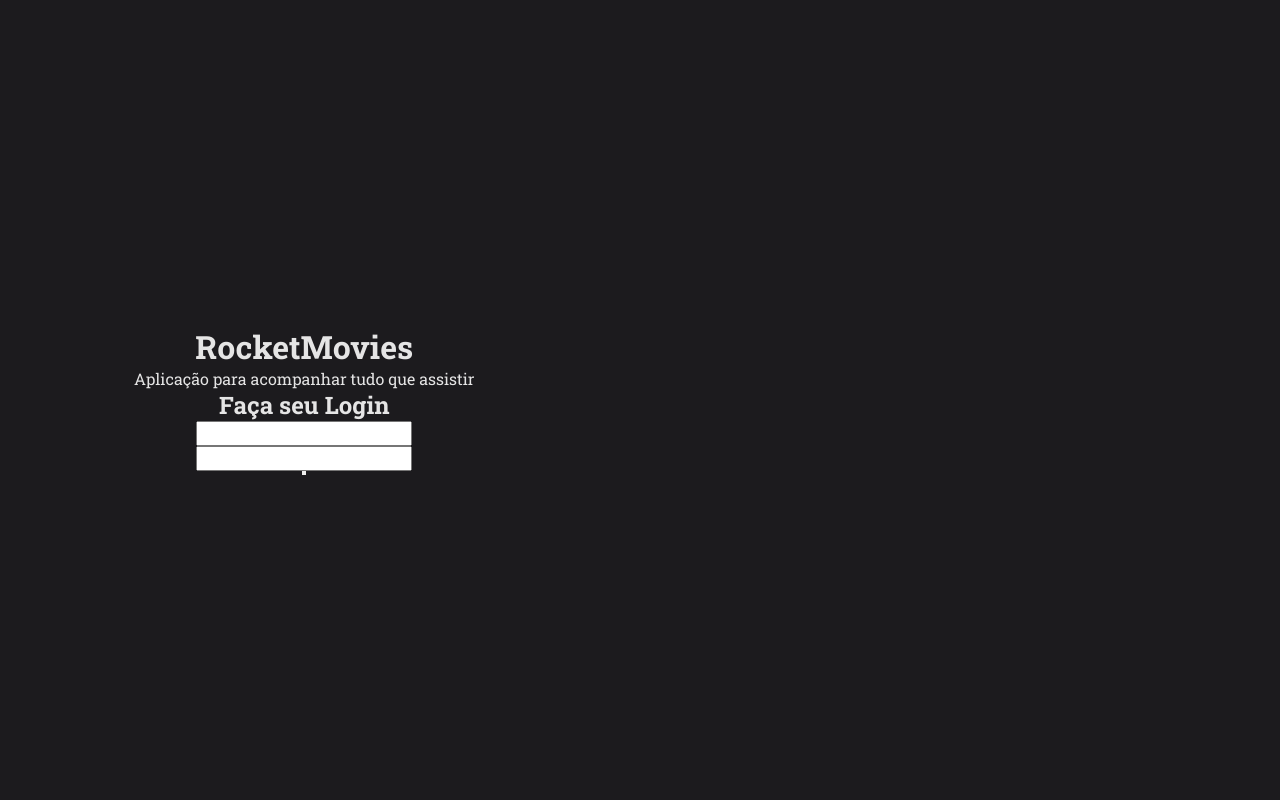
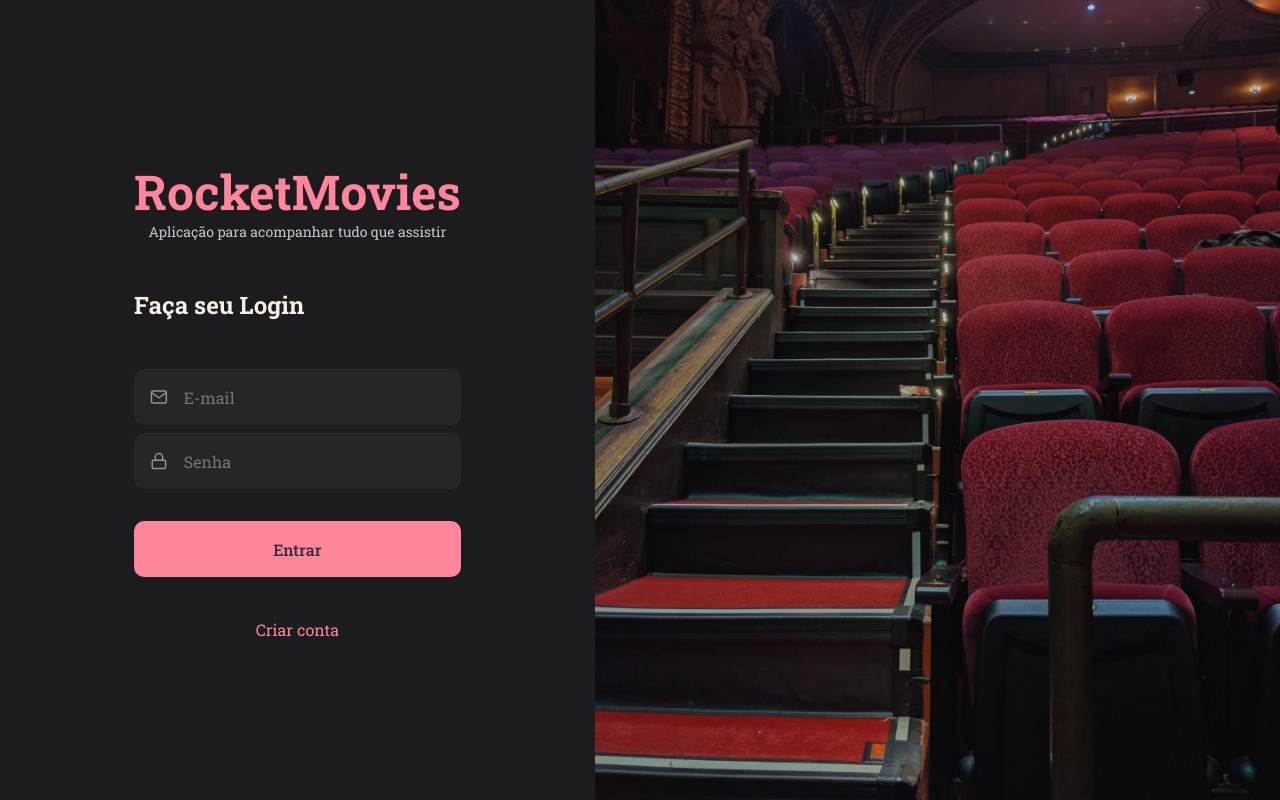
Before and after one commit to carloseduardob94/RocketMovie, a React (Vite) app: page / in a window 1280 px wide. Built offline with nearby package versions, Linux system fonts and the light colour scheme.

Commit message:
SignIn page create

```diff
--- /dev/null
+++ b/src/components/Button/index.jsx
@@ -0,0 +1,14 @@
+import { Container } from './styles'
+
+export function Button({ icon: Icon, title, loading = false, ...rest }){
+  return(
+    <Container
+      {...rest}
+      type="button"
+      disabled={loading}
+    >
+      {Icon && <Icon size={20} />}
+      {loading ? 'Carregando...' : title}
+    </Container>
+  )
+}
--- /dev/null
+++ b/src/components/Button/styles.js
@@ -0,0 +1,22 @@
+import styled from 'styled-components'
+
+export const Container = styled.button`
+  background-color: ${({ theme }) => theme.COLORS.PINK};
+
+  color: ${({ theme }) => theme.COLORS.GRAY_300};
+  font-weight: 500;
+
+  width: 100%;
+  height: 56px;
+
+  display: flex;
+  align-items: center;
+  justify-content: center;
+  border: none;
+
+  border-radius: 10px;
+
+  &:disabled {
+    opacity: 0.5;
+  }
+`
--- /dev/null
+++ b/src/components/Input/index.jsx
@@ -0,0 +1,10 @@
+import { Container } from './styles'
+
+export function Input({ icon: Icon, ...rest }){
+  return(
+    <Container>
+      {Icon && <Icon size={20} />}
+      <input {...rest} />
+    </Container>
+  )
+}
--- /dev/null
+++ b/src/components/Input/styles.js
@@ -0,0 +1,34 @@
+import styled from 'styled-components'
+
+export const Container = styled.div`
+  width: 100%;
+  display: flex;
+  align-items: center;
+
+  background-color: ${({ theme }) => theme.COLORS.BACKGROUND_700};
+  color: ${({ theme }) => theme.COLORS.GRAY_100};
+
+  margin-bottom: 8px;
+  border-radius: 10px;
+
+  > input {
+    width: 100%;
+    height: 56px;
+
+    padding: 18px 0;
+    padding-left: 16px;
+
+    background: transparent;
+    color: ${({ theme }) => theme.COLORS.WHITE};
+
+    border-radius: 10px;
+    border: none;
+
+    &:placeholder {
+      color: ${({ theme }) => theme.COLORS.GRAY_100};
+    }
+  }
+  > svg {
+    margin-left: 16px;
+  }
+`
--- a/src/pages/SignIn.jsx
+++ b/src/pages/SignIn.jsx
@@ -1,4 +1,10 @@
-import { Container, Form } from './styles'
+import { Container, Form, Background } from './styles'
+import { FiMail, FiLock } from 'react-icons/fi'
+
+import { Input } from '../components/Input'
+import { Button } from '../components/Button'
+
+
 
 export function SignIn(){
   return(
@@ -9,11 +15,25 @@ export function SignIn(){
 
         <h2>Faça seu Login</h2>
 
-        <input type="text" />
-        <input type="text" />
+        <Input
+          icon={FiMail}
+          placeholder="E-mail"
+          type="email"
+        />
+        <Input
+          icon={FiLock}
+          placeholder="Senha"
+          type="password"
+        />
 
-        <button></button>
+        <Button
+          title="Entrar"
+        />
+
+        <a href="#">Criar conta</a>
       </Form>
+
+      <Background />
     </Container>
   )
 }
--- a/src/pages/styles.js
+++ b/src/pages/styles.js
@@ -1,4 +1,6 @@
 import styled from 'styled-components'
+
+import backgroundImg from '../assets/background.jpg'
 
 export const Container = styled.div`
   height: 100vh;
@@ -6,6 +8,7 @@ export const Container = styled.div`
   display: flex;
   align-items: stretch;
 `
+
 export const Form = styled.form`
   display: flex;
   align-items: center;
@@ -14,5 +17,45 @@ export const Form = styled.form`
 
   text-align: center;
 
-  padding-left: 134px;
+  padding: 0 134px;
+
+  > h2 {
+    margin: 48px 0;
+    align-self: flex-start;
+    font-size: 24px;
+    line-height: 32px;
+  }
+
+  > h1 {
+    font-size: 48px;
+    line-height: 63px;
+    font-weight: 700;
+
+    color: ${({ theme }) => theme.COLORS.PINK};
+  }
+
+  > p {
+    font-size: 14px;
+    font-weight: 400;
+    line-height: 18px;
+
+    color: #cac4cf;
+  }
+
+  > button {
+    margin-top: 24px;
+    margin-bottom: 42px;
+  }
+
+  > a {
+    color: ${({ theme }) => theme.COLORS.PINK};
+  }
 `
+
+export const Background = styled.div`
+  flex: 1;
+  background: url(${backgroundImg}) no-repeat center center;
+  background-size: cover;
+
+  opacity: 0.7;
+`
--- a/src/styles/theme.js
+++ b/src/styles/theme.js
@@ -5,7 +5,7 @@ export default {
     BACKGROUND_700: '#262529',
 
     PINK: '#FF859B',
-    WHITE: '#E5E5E5',
+    WHITE: '#F4EDE8',
 
     GRAY_100: '#948F99',
     GRAY_200: '#3E3B47',
```
Also changed, not shown: src/assets/background.jpg (added).
